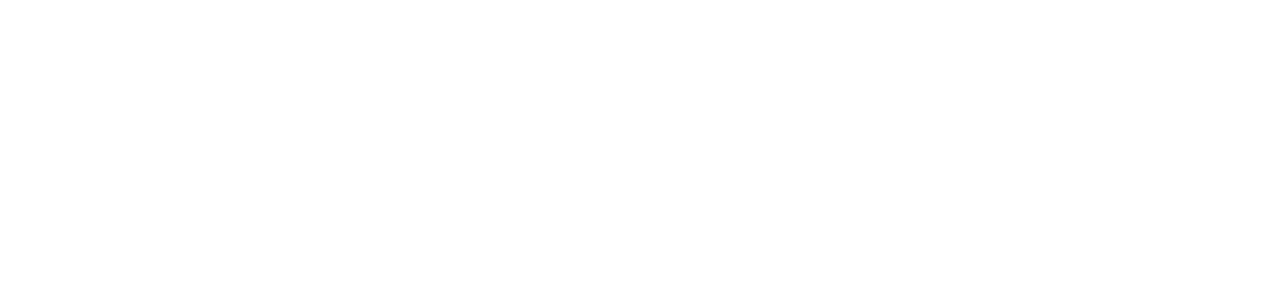
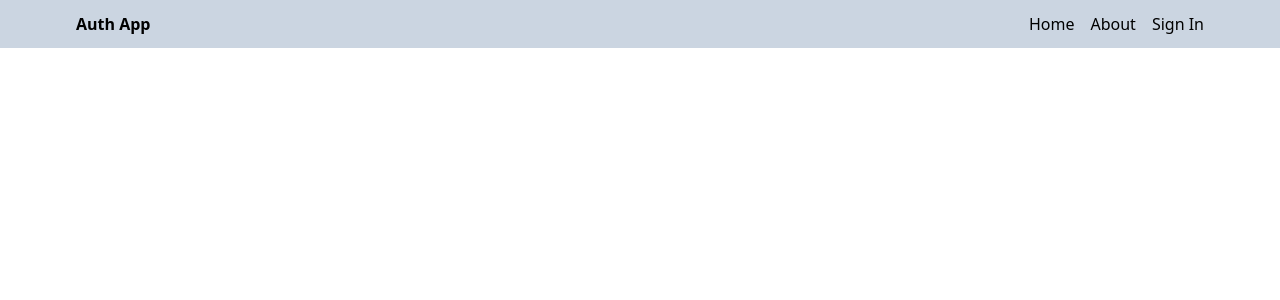
Before and after one commit to Razzafarhan/Mern-Authentication, a React (Vite) app in the folder client/: page / in a window 1280 px wide. Before the commit this address had no page. Shown: the top 300 px of the page. Built offline with nearby package versions, Linux system fonts and the light colour scheme.

Commit message:
create header component

```diff
--- a/client/src/App.jsx
+++ b/client/src/App.jsx
@@ -4,11 +4,14 @@
 import SignIn from "./pages/SignIn"
 import Profile from './pages/Profile'
 import Home from './pages/Home'
+import Header from "./components/Header"
 
 export default function App() {
   return (
     <BrowserRouter>
+      <Header />
       <Routes>
+
         <Route path='/about' element={<About />} />
         <Route path='/sign-up' element={<SignUp />} />
         <Route path='/sign-in' element={<SignIn />} />
--- /dev/null
+++ b/client/src/components/Header.jsx
@@ -0,0 +1,38 @@
+import React from 'react'
+import { Link } from 'react-router-dom'
+
+export default function Header() {
+    return (
+        <div className=' bg-slate-300'>
+
+            <div className='flex flex-row justify-between items-center max-w-6xl mx-auto p-3'>
+
+                <Link to='/'>
+                    <h1 className=' font-bold '>
+                        Auth App
+                    </h1>
+
+                </Link>
+
+                <ul className='flex gap-4'>
+                    <Link to='/'>
+                        <li>Home</li>
+                    </Link>
+
+                    <Link to='/about'>
+                        <li>About</li>
+
+                    </Link>
+
+                    <Link to='/profile'>
+
+                        <li>Sign In</li>
+                    </Link>
+
+                </ul>
+            </div>
+
+
+        </div>
+    )
+}
```
